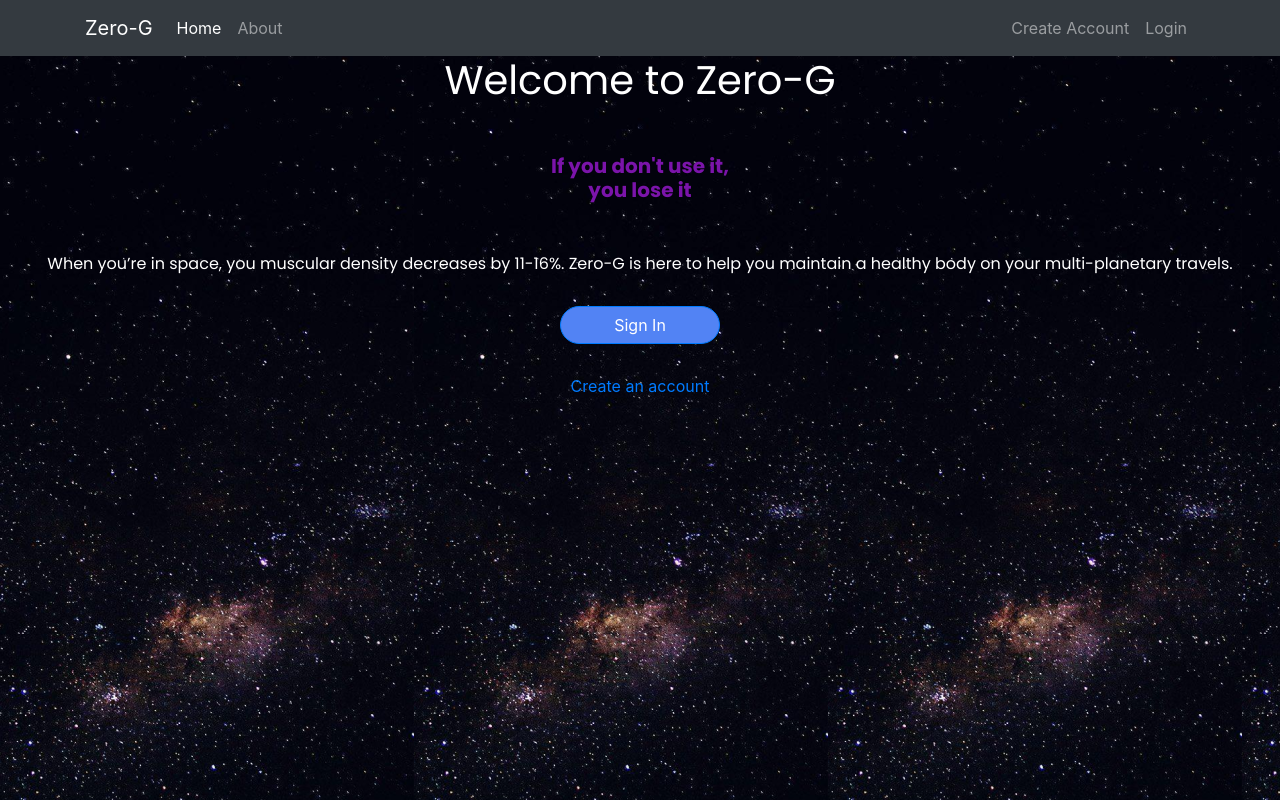
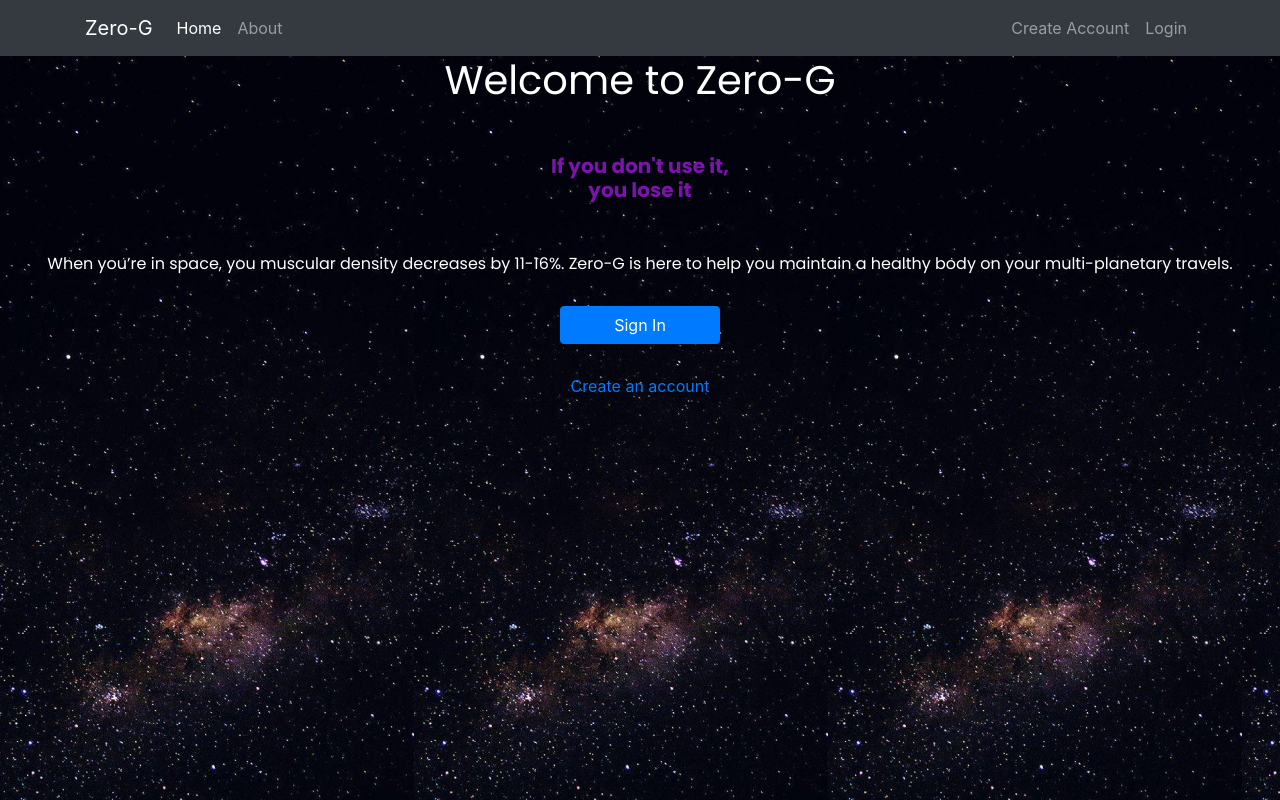
Before and after one commit to margaret-jihua/zero-g-frontend, a React (Create React App) app: page / in a window 1280 px wide. Built offline with nearby package versions, Linux system fonts and the light colour scheme; no server answers.

Commit message:
add profile btn styling

```diff
--- a/src/App.scss
+++ b/src/App.scss
@@ -30,11 +30,13 @@ body {
 
 }
 
-.btn {
-    color: white;
-    width: 35%;
-    background: #5283F4;
-    border-radius: 40px;
+.profileDiv {
+    .btn {
+        color: white;
+        width: 35%;
+        background: #5283F4;
+        border-radius: 40px;
+    }
 }
 
 .welcome {
```
